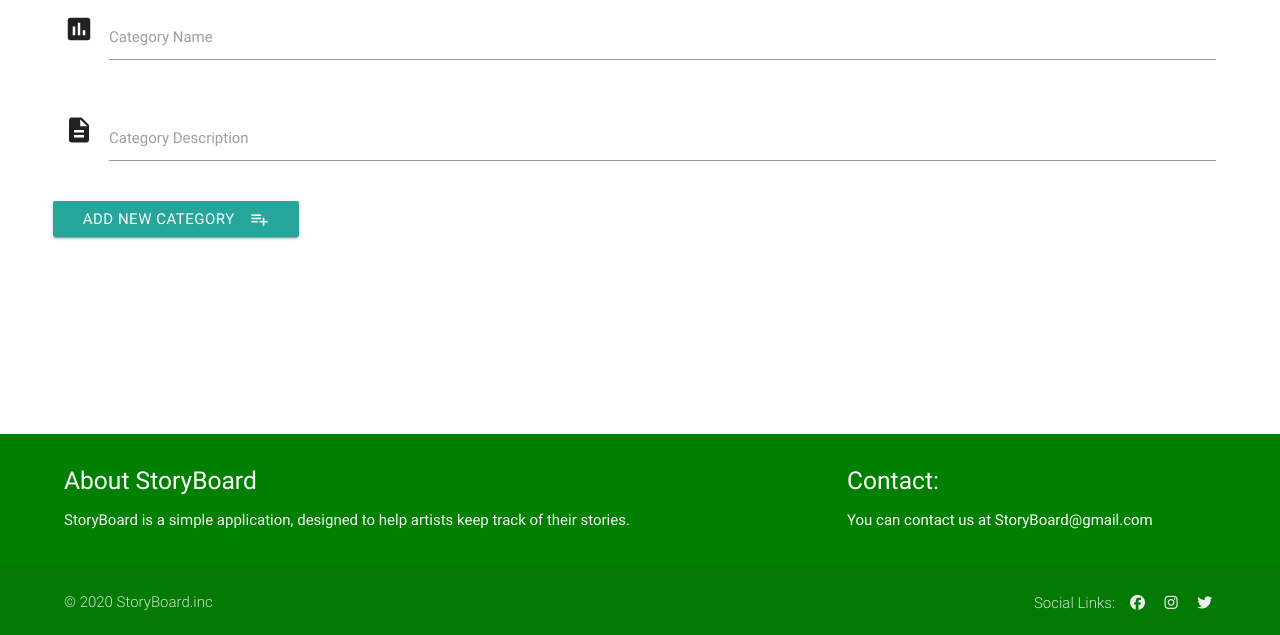
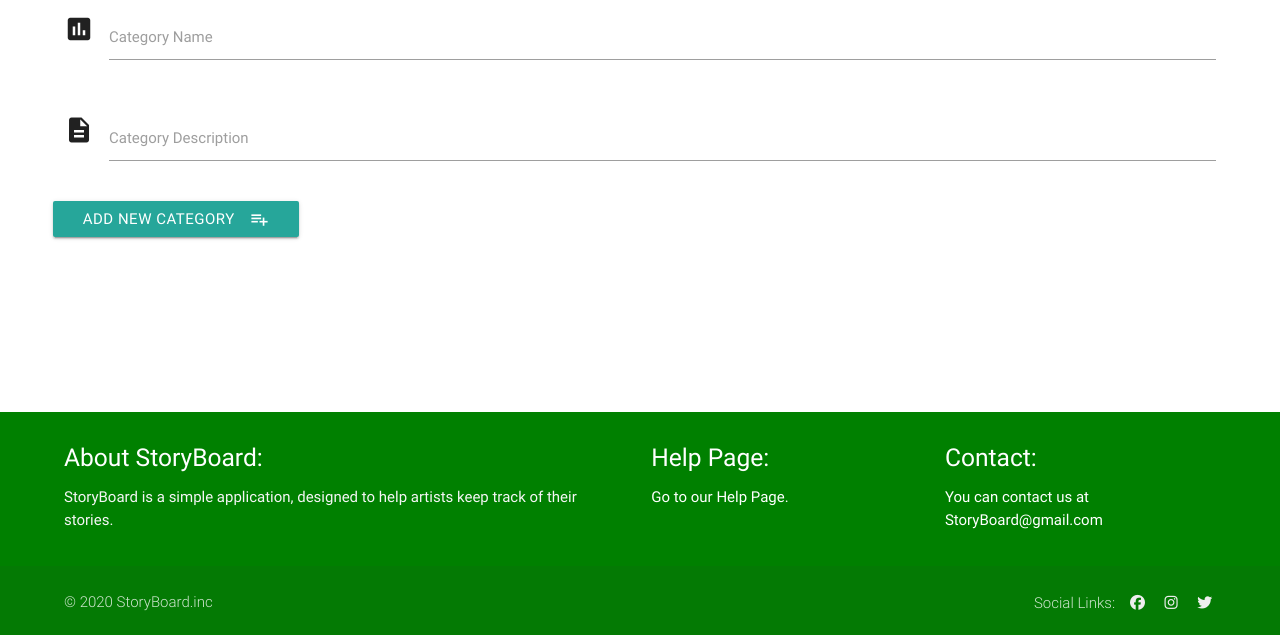
Before and after one commit to Felix-Redwood/Data-Centric-Development-Milestone-Project, a Flask app: page /add_category in a window 1280 px wide. Shown: the part 165-800 px from the top of the page. Run offline with Flask 2, Linux system fonts and the light colour scheme; some libraries are stand-ins or nearby versions.

Commit message:
linked to help.html in footer

```diff
--- a/templates/base.html
+++ b/templates/base.html
@@ -37,7 +37,7 @@
                     <div class="col s12">
                         <ul class="tabs" id="navTabs">
                             <li class="tab col s3"><a target="_self" href="/nav_elements">Elements</a></li>
-                            <li class="tab col s3"><a target="_self" hhref="/nav_categories">Subcategories</a></li>
+                            <li class="tab col s3"><a target="_self" href="/nav_categories">Subcategories</a></li>
                             <li class="tab col s3"><a target="_self" href="/nav_subcategories">Categories</a></li>
                         </ul>
                     </div>
@@ -47,6 +47,9 @@
     </header>
     <main>
             {% block homepage %} {% endblock %}
+            <!--There is a line break here for mobile devices, as the tabs will increase the size of the navbar.
+            The line break is to push the content down and ensure that there is no overlapping-->
+            <br class="mobile-only">
         <div class="container base-container">
             {% block content %} {% endblock %}
         </div>
@@ -54,13 +57,17 @@
     <footer class="page-footer" id="StoryBoardFooter">
         <div class="container">
             <div class="row">
-                <div class="col l8 no-mobile">
-                    <h5 class="white-text">About StoryBoard</h5>
+                <div class="col l6 m6 no-mobile">
+                    <h5 class="white-text">About StoryBoard:</h5>
                     <p class="grey-text text-lighten-4">StoryBoard is a simple application, designed to help artists keep track of their stories.</p>
                 </div>
-                <div class="col l4 s12">
+                <div class="col l3 m3 s6">
+                    <h5 class="white-text"><a class="link-fade-white white-link" href="" target="_blank">Help Page:</a></h5>
+                    <p>Go to our <a class="link-fade-white white-link" href="" target="_blank">Help Page</a>.</p>
+                </div>
+                <div class="col l3 m3 s6">
                     <h5 class="white-text">Contact:</h5>
-                    <p>You can contact us at <a class="link-fade-white white-link" href="mailto:#" target="_blank">StoryBoard@gmail.com</a></p>
+                    <p>You can contact us <span class="no-mobile">at <a class="link-fade-white white-link" href="mailto:#" target="_blank">StoryBoard@gmail.com</a></span><span class="mobile-only"><a class="link-fade-white blue-link" href="" target="_blank"><bold>here</bold></a>.</span></p>
                 </div>
             </div>
         </div>
@@ -73,6 +80,9 @@
                     <div class="col m6 no-mobile">
                         <ul class="right footer-social">
                             <li>Social Links:</li>
+                            <!--The links do not show up on mobile devices, as they would be too small to click. They do show up on
+                            desktops, as well as on tablets, where they would be easier to click-->
+                            <!--The target is "_blank", because the user will want the link to open in a new window-->
                             <li><a class="grey-text text-lighten-3" href="#" target="_blank"><i class="fab fa-facebook"></i></a></li>
                             <li><a class="grey-text text-lighten-3" href="#" target="_blank"><i class="fab fa-instagram"></i></a></li>
                             <li><a class="grey-text text-lighten-3" href="#" target="_blank"><i class="fab fa-twitter"></i></a></li>
```
